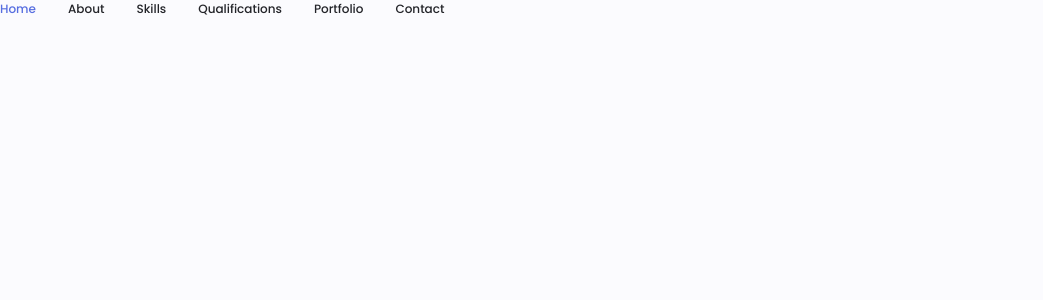
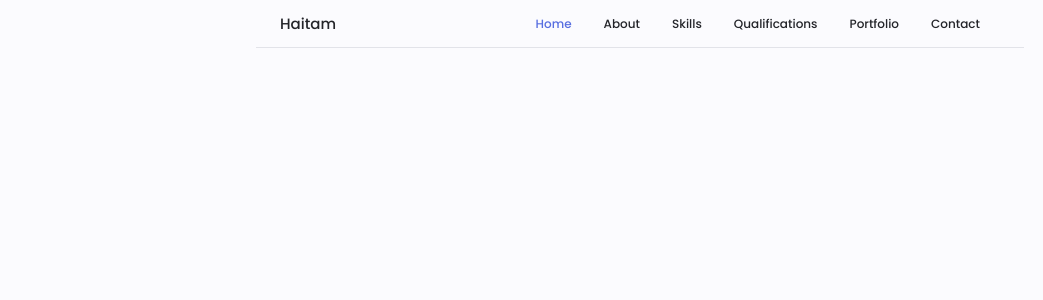
Before and after one commit to Haitam-Elgharras/myPortfolio, a React (Vite) app: page / in a window 1280 px wide. Shown: the top 300 px of the page, without its empty margins (0-1043 px from the left). Built offline with nearby package versions, Linux system fonts and the light colour scheme.

Commit message:
Adding NavBar and NavButtons

```diff
--- a/src/App.tsx
+++ b/src/App.tsx
@@ -1,7 +1,7 @@
-import NavList from "./NavList";
+import Navbar from "./Navbar";
 import "./style.css";
 function App() {
-  return <NavList />;
+  return <Navbar />;
 }
 
 export default App;
--- /dev/null
+++ b/src/NavButtons.tsx
@@ -0,0 +1,22 @@
+const ThemeButton = () => {
+  return <i className="uil uil-moon change-theme" id="theme-button"></i>;
+};
+
+const NavToggle = () => {
+  return (
+    <div className="nav__toggle" id="nav-toggle">
+      <i className="uil uil-apps"></i>
+    </div>
+  );
+};
+
+const NavButtons = () => {
+  return (
+    <div className="nav__btns">
+      <ThemeButton />
+      <NavToggle />
+    </div>
+  );
+};
+
+export default NavButtons;
--- /dev/null
+++ b/src/Navbar.tsx
@@ -0,0 +1,20 @@
+import NavList from "./NavList";
+import Logo from "./logo";
+import NavButtons from "./NavButtons";
+
+const Navbar = () => {
+  return (
+    <header className="header" id="header">
+      <nav className="nav container">
+        <Logo name="Haitam" />
+        <div className="nav__menu" id="nav-menu">
+          <NavList />
+          <i className="uil uil-times nav__close" id="nav-close"></i>
+        </div>
+        <NavButtons />
+      </nav>
+    </header>
+  );
+};
+
+export default Navbar;
--- a/src/style.css
+++ b/src/style.css
@@ -88,6 +88,7 @@ a {
 
 /* end base */
 
+/*========== Header ==========*/
 .grid {
   display: grid;
   gap: 1.5rem;
@@ -119,19 +120,122 @@ a {
   font-weight: var(--font-medium);
 }
 
+.nav__logo,
+.nav__toggle {
+  color: var(--title-color);
+  font-weight: var(--font-medium);
+}
+.nav__toggle {
+  font-size: 1.1rem;
+  cursor: pointer;
+}
+.nav__toggle:hover {
+  color: var(--first-color);
+}
+.nav__btns {
+  display: flex;
+  align-items: center;
+}
+
+.nav {
+  max-width: 968px;
+  height: var(--header-height);
+  display: flex;
+  justify-content: space-between;
+  align-items: center;
+  padding: 0 var(--mb-1-5);
+  border-bottom: 1px solid var(--scroll-bar-color);
+}
+
+.container {
+  max-width: 768px;
+  margin-left: var(--mb-1-5);
+  margin-right: var(--mb-1-5);
+}
+.header {
+  width: 100%;
+  position: fixed;
+  bottom: 0;
+  left: 0;
+  z-index: var(--z-fixed);
+  background-color: var(--body-color);
+}
+
+/* change theme  */
+
+.change-theme {
+  font-size: 1.25rem;
+  color: var(--title-color);
+  margin-left: var(--mb-1);
+  cursor: pointer;
+}
+
+.change-theme:hover {
+  color: var(--first-color);
+}
+
+/* Media queries */
+
 @media screen and (max-width: 350px) {
+  .container {
+    margin-left: var(--mb-1);
+    margin-right: var(--mb-1);
+  }
+
+  .nav__menu {
+    padding: 2rem 1rem 4rem;
+  }
+
   .nav__list {
     column-gap: 0;
   }
 }
 
+@media screen and (max-width: 767px) {
+  /* hide menu if max-width: 767px */
+  .nav__menu {
+    position: fixed;
+    bottom: -100%;
+    left: 0;
+    width: 100%;
+    background-color: var(--body-color);
+    padding: 2rem 1.5rem 4rem;
+    box-shadow: 0 -1px 4px rgba(0, 0, 0, 0.15);
+    border-radius: 1.5rem 1.5rem 0 0;
+    transition: 0.3s;
+  }
+}
+
 @media screen and (min-width: 768px) {
+  /* centrer au milieu */
+  .container {
+    margin-left: auto;
+    margin-right: auto;
+  }
+  .header {
+    top: 0;
+    bottom: initial;
+  }
+  .header {
+    padding-left: 0 1rem;
+  }
+
+  .nav__menu {
+    margin-left: auto;
+  }
+
   .nav__list {
     display: flex;
     column-gap: 2rem;
   }
 
-  .nav__icon {
+  .nav__icon,
+  .nav__close,
+  .nav__toggle {
     display: none;
   }
+
+  .change-theme {
+    margin: 0;
+  }
 }
```
